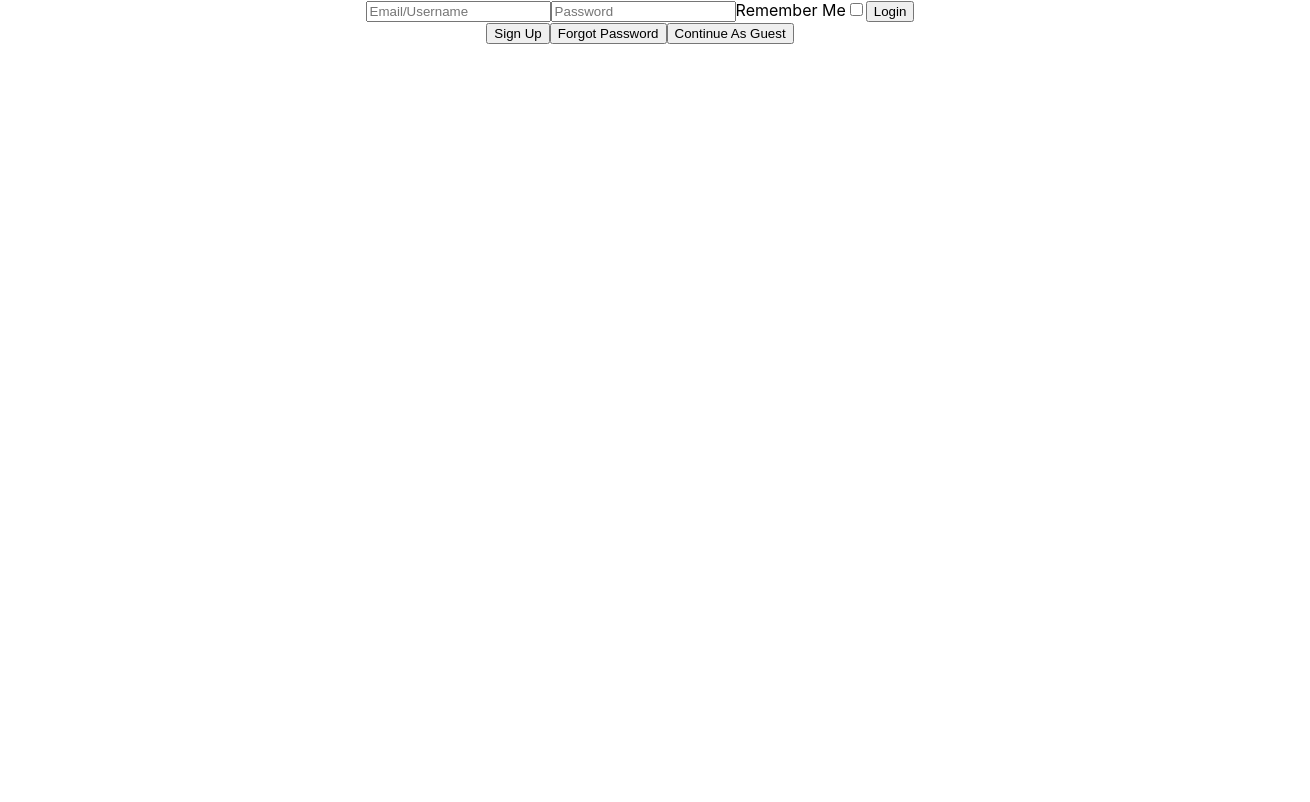
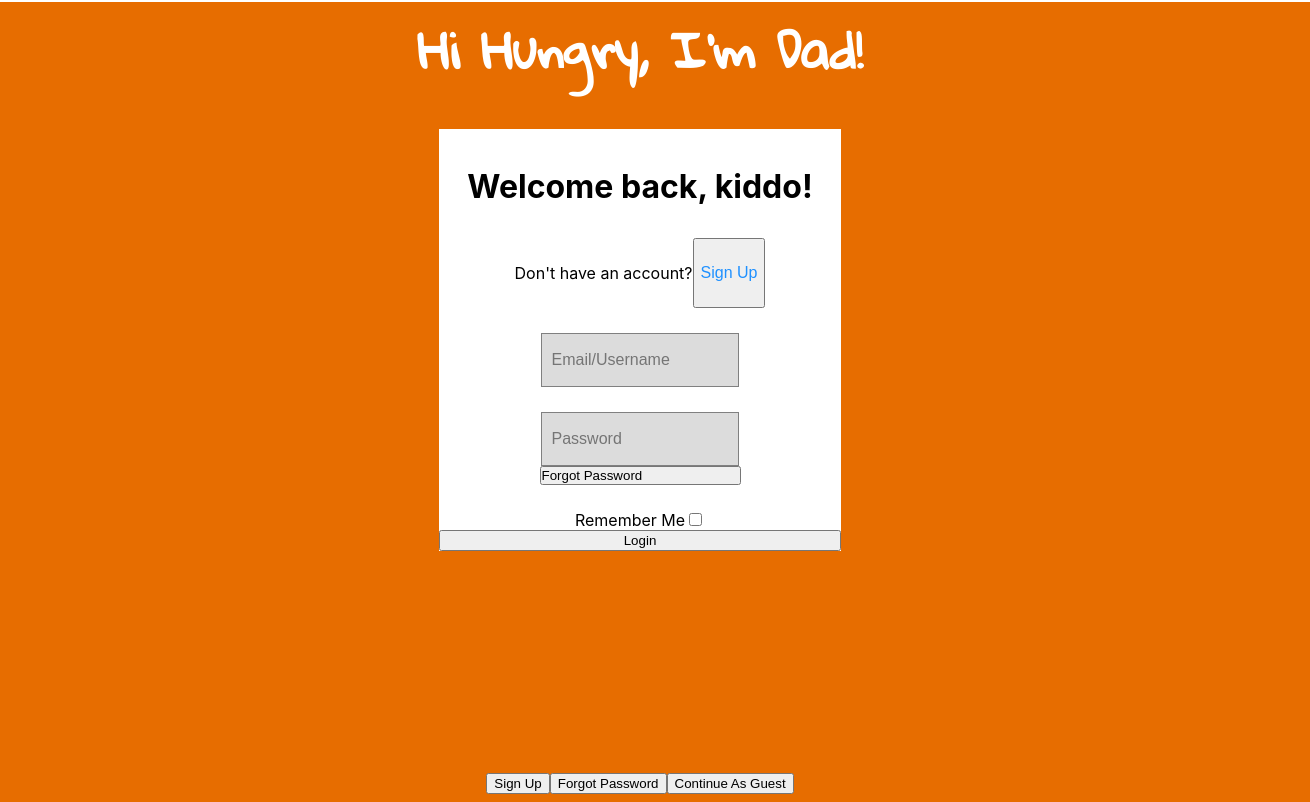
Before and after one commit to pt7-dad-jokes/frontend, a React (Create React App) app: page / in a window 1280 px wide. Shown: the whole page, 1310 px wide, since content can reach past the window. Built offline with nearby package versions, Linux system fonts and the light colour scheme.

Commit message:
About halfway done with styling the login form

```diff
--- a/src/components/LoginForm.js
+++ b/src/components/LoginForm.js
@@ -1,16 +1,89 @@
 import React from "react";
+import { makeStyles } from "@material-ui/core/styles";
+
 import { Form, Field, withFormik } from "formik";
 import * as Yup from "yup";
 import axios from "axios";
 
+const useStyles = makeStyles(theme => ({
+  logginContainer: {
+    backgroundColor: "#E76D00",
+    height: "100vh",
+    margin: "-30px"
+  },
+  title: {
+    color: "white",
+    fontFamily: "'Gloria Hallelujah', cursive",
+    fontSize: "3rem"
+  },
+  formContainer: {
+    display: "flex",
+    backgroundColor: "white",
+    flexDirection: "column",
+    width: "30%",
+    margin: "auto"
+  },
+  signUpContainer: {
+    display: "flex",
+    justifyContent: "center"
+  },
+  signUpButton: {
+    fontSize: "1rem",
+    color: "DodgerBlue"
+  },
+  inputField: {
+    margin: "25px auto 0 auto;",
+    border: "solid 1px gray",
+    background: "Gainsboro",
+    width: "46%",
+    height: "50px",
+    paddingLeft: "10px",
+    fontSize: "1rem"
+  },
+  passwordContainer: {
+    display: "flex",
+    flexDirection: "column",
+    marginBottom: "25px"
+  },
+  forgotPasswordButton: {
+    margin: "auto",
+    width: "50%",
+    textAlign: "left",
+    padding: "0"
+  }
+}));
+
 function LoginForm(props) {
-  const { errors, touched, values, formState } = props;
+  const { errors, touched, values, formState, setFormState } = props;
+  const classes = useStyles();
+
+  function changeDisplay() {
+    return formState !== "login" ? { display: "none" } : { display: "block" };
+  }
+
   return (
+    <div className={classes.logginContainer}>
       <div
-      style={formState === "login" ? { display: "block" } : { display: "none" }}
+        style={
+          formState === "login" ? { display: "block" } : { display: "none" }
+        }
       >
-      <Form>
+        <h1 className={classes.title}>Hi Hungry, I'm Dad!</h1>
+        <Form className={classes.formContainer}>
+          <h3 style={{ marginTop: "38px", fontSize: "2rem" }}>
+            Welcome back, kiddo!
+          </h3>
+          <div className={classes.signUpContainer}>
+            <p style={{ margin: "25px 0px" }}>Don't have an account?</p>
+            <button
+              onClick={() => setFormState("signup")}
+              className={classes.signUpButton}
+            >
+              Sign Up
+            </button>
+          </div>
           <Field
+            className={classes.inputField}
             component="input"
             type="text"
             name="account"
@@ -19,7 +92,9 @@ function LoginForm(props) {
           {touched.account && errors.account && (
             <p className="error">{errors.account}</p>
           )}
+          <div className={classes.passwordContainer}>
             <Field
+              className={classes.inputField}
               component="input"
               type="password"
               name="password"
@@ -28,6 +103,13 @@ function LoginForm(props) {
             {touched.password && errors.password && (
               <p className="error">{errors.password}</p>
             )}
+            <button
+              onClick={() => setFormState("forgotPassword")}
+              className={classes.forgotPasswordButton}
+            >
+              Forgot Password
+            </button>
+          </div>
           <label className="checkbox-container">
             Remember Me
             <Field
@@ -39,6 +121,7 @@ function LoginForm(props) {
           </label>
           <button>Login</button>
         </Form>
+      </div>
     </div>
   );
 }
--- a/src/components/TopBar.js
+++ b/src/components/TopBar.js
@@ -2,10 +2,6 @@ import React from "react";
 import { makeStyles } from "@material-ui/core/styles";
 
 const useStyles = makeStyles(theme => ({
-  "@font-face": {
-    fontFamily: "Kimberley",
-    src: "url(https://fonts.googleapis.com/css?family=Manjari&display=swap)"
-  },
   topBar: {
     backgroundColor: "#FF9E47",
     marginTop: "-30px",
--- a/src/components/WelcomeForms.js
+++ b/src/components/WelcomeForms.js
@@ -10,7 +10,11 @@ function WelcomeForms({ setLoggedIn }) {
 
   return (
     <div>
-      <LoginForm formState={formState} setLoggedIn={setLoggedIn} />
+      <LoginForm
+        formState={formState}
+        setFormState={setFormState}
+        setLoggedIn={setLoggedIn}
+      />
       <ForgotPasswordForm formState={formState} />
       <RegForm formState={formState} />
       <WelcomeButtons formState={formState} setFormState={setFormState} />
```
Lines whose indentation alone changed are shown as unchanged.
